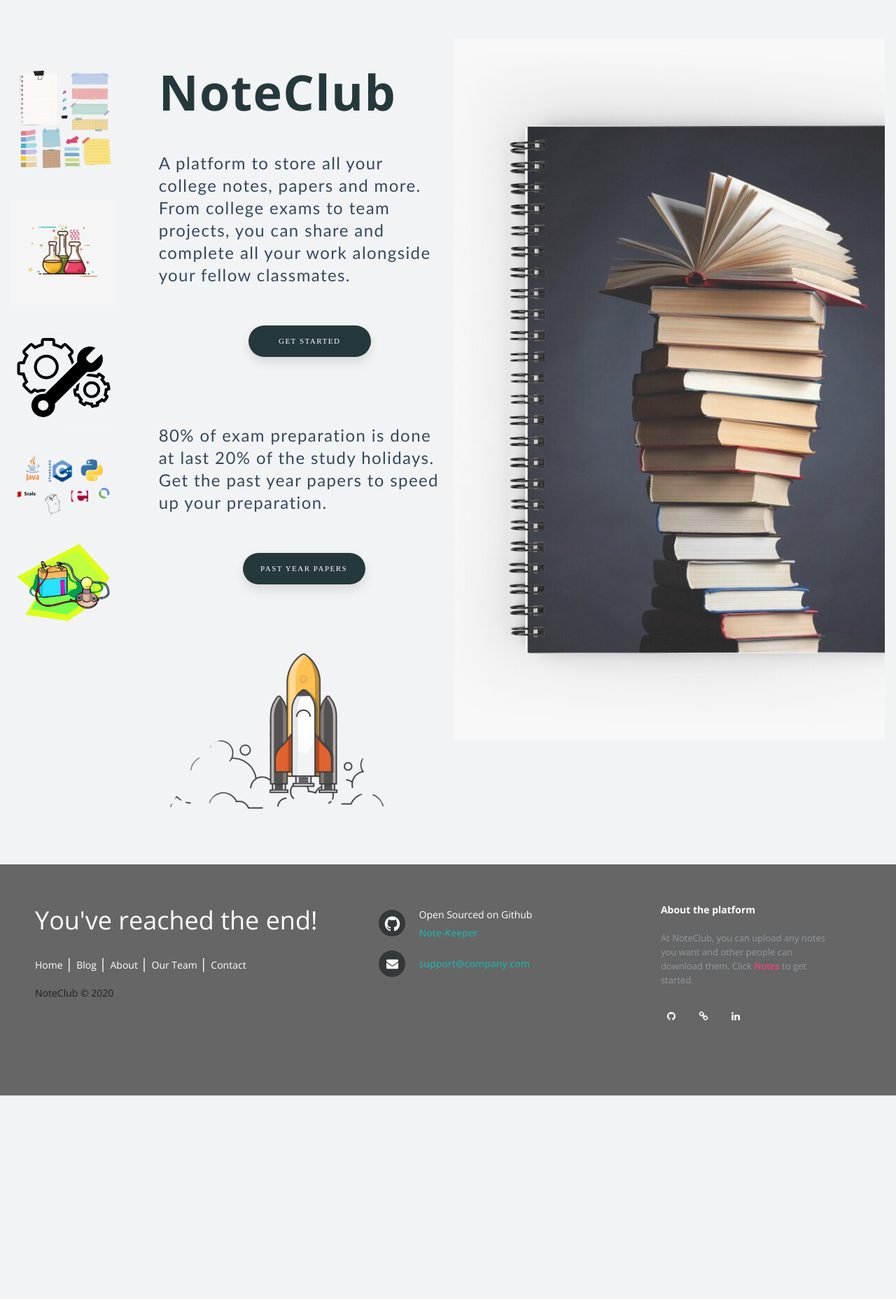
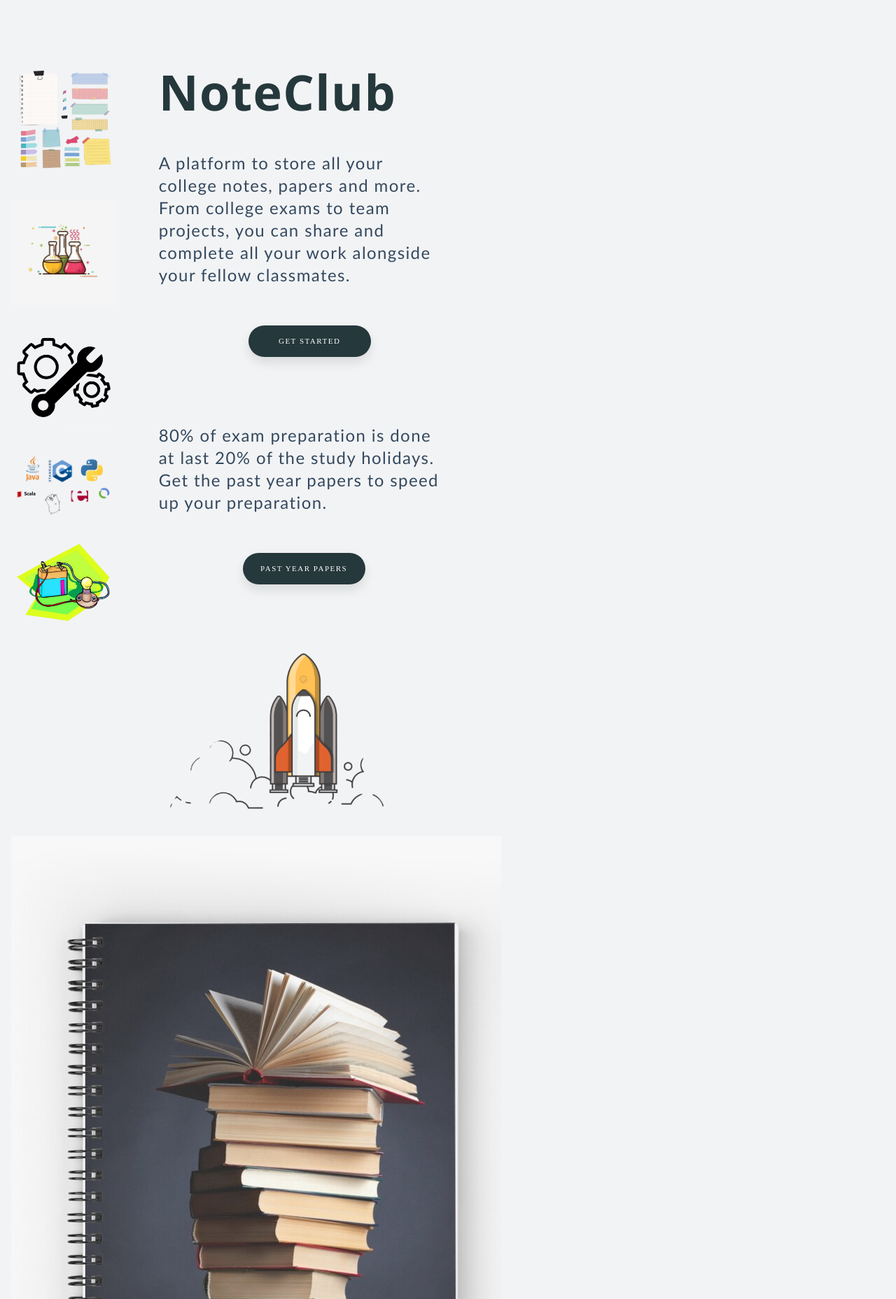
Before and after one commit to Anjani100/Note-Keeper, a Django app: page / in a window 1280 px wide. Shown: the part 64-1920 px from the top of the page at 70% size. Run offline with Django 3.2, Linux system fonts and the light colour scheme.

Commit message:
Front page main picture size changed.

```diff
--- a/noteKeeper/main/templates/main/home.html
+++ b/noteKeeper/main/templates/main/home.html
@@ -22,6 +22,7 @@
                     }
                     .home-note {
                         height: 1000px;
+                        width: 700px;
                     }
                     .reg-button {
                         position: relative;
```
Also changed, not shown: noteKeeper/db.sqlite3.
